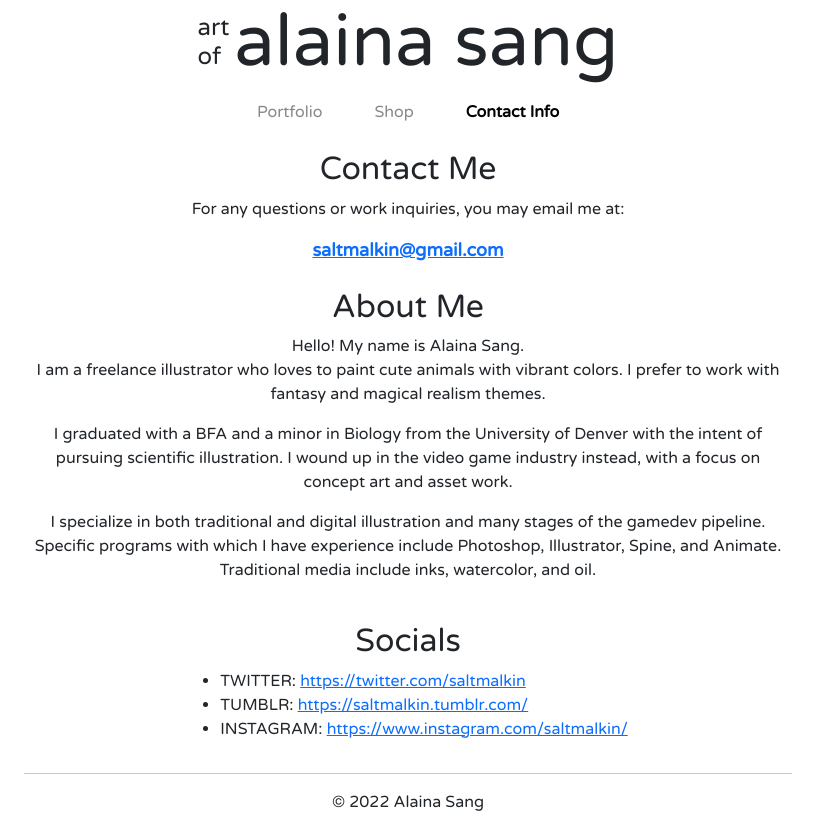
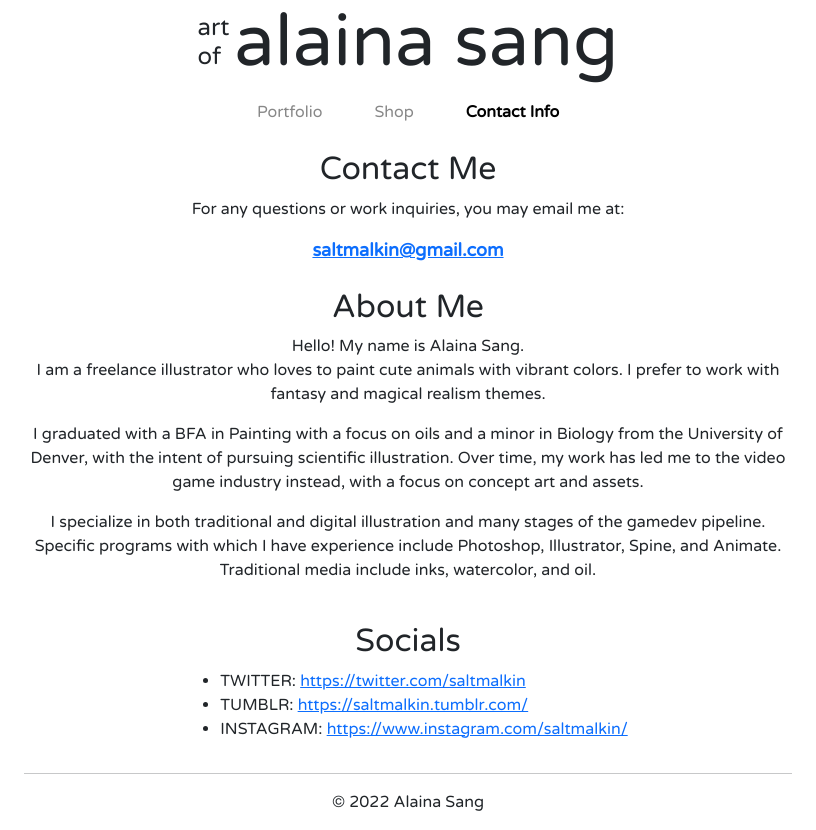
Before and after one commit to 0600Hours/art-site, a React (Create React App) app: page /#/contact in a window 1280 px wide. Shown: the whole page, without its empty margins (232-1048 px from the left). Built offline with nearby package versions, Linux system fonts and the light colour scheme.

Commit message:
[contact] adjust copy of second paragraph

```diff
--- a/src/routes/Contact.tsx
+++ b/src/routes/Contact.tsx
@@ -25,7 +25,7 @@ export default function Contact() {
                 I am a freelance illustrator who loves to paint cute animals with vibrant colors. I prefer to work with fantasy and magical realism themes.
             </p>
             <p className='center'>
-                I graduated with a BFA and a minor in Biology from the University of Denver with the intent of pursuing scientific illustration. I wound up in the video game industry instead, with a focus on concept art and asset work.
+                I graduated with a BFA in Painting with a focus on oils and a minor in Biology from the University of Denver, with the intent of pursuing scientific illustration. Over time, my work has led me to the video game industry instead, with a focus on concept art and assets.
             </p>
             <p className='center'>
             I specialize in both traditional and digital illustration and many stages of the gamedev pipeline. Specific programs with which I have experience include Photoshop, Illustrator, Spine, and Animate. Traditional media include inks, watercolor, and oil.
```
